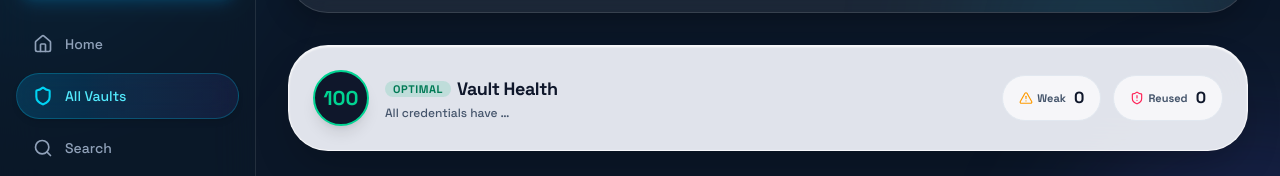
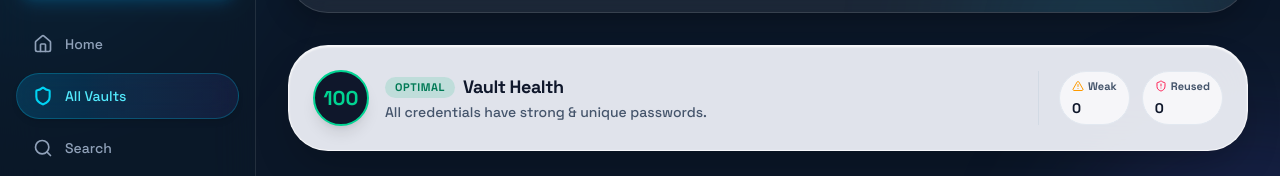
Before and after one commit to abdnimit1203/CipherVault-FE, a Next.js app: page /dashboard in a window 1280 px wide. Shown: the part 147-323 px from the top of the page. Built offline with nearby package versions, Linux system fonts and the light colour scheme; no server answers; sample sign-in values are in the browser's storage.

Commit message:
style(dashboard): refine Vault Health layout with compact metric filter pills and full text readability

```diff
--- a/src/app/dashboard/page.tsx
+++ b/src/app/dashboard/page.tsx
@@ -159,66 +159,66 @@ export default function DashboardPage() {
         </div>
       </motion.section>
 
-      {/* Vault Health Card - Ultra Compact Flex Row for Mobile */}
-      <div className="glass-card-light p-3.5 sm:p-5 md:p-6 rounded-2xl sm:rounded-3xl relative overflow-hidden transition-all duration-300 hover:shadow-2xl">
-        <div className="flex flex-row items-center justify-between gap-2.5 sm:gap-5 relative z-10">
-          <div className="flex items-center gap-2.5 sm:gap-4 min-w-0">
-            <div className={`relative flex items-center justify-center w-10 h-10 sm:w-14 sm:h-14 rounded-xl sm:rounded-2xl bg-slate-900 text-white border-2 shadow-lg shrink-0 ${
+      {/* Vault Health Card - Spacious, Readable & Dynamic */}
+      <div className="glass-card-light p-4 sm:p-5 md:p-6 rounded-2xl sm:rounded-3xl relative overflow-hidden transition-all duration-300 hover:shadow-2xl">
+        <div className="flex flex-col sm:flex-row items-start sm:items-center justify-between gap-4 sm:gap-5 relative z-10">
+          <div className="flex items-center gap-3.5 sm:gap-4">
+            <div className={`relative flex items-center justify-center w-12 h-12 sm:w-14 sm:h-14 rounded-2xl bg-slate-900 text-white border-2 shadow-lg shrink-0 ${
               healthScore >= 80 ? 'border-emerald-400' : healthScore >= 50 ? 'border-amber-400' : 'border-rose-500'
             }`}>
-              <span className={`text-sm sm:text-xl font-black ${
+              <span className={`text-lg sm:text-xl font-black ${
                 healthScore >= 80 ? 'text-emerald-400' : healthScore >= 50 ? 'text-amber-400' : 'text-rose-400'
               }`}>
                 {isLoading ? "..." : healthScore}
               </span>
             </div>
-            <div className="min-w-0">
-              <div className="flex items-center gap-1.5">
-                <span className={`px-2 py-0.2 rounded-full text-[9px] sm:text-[11px] font-bold uppercase tracking-wider ${
+            <div className="space-y-0.5">
+              <div className="flex items-center gap-2 flex-wrap">
+                <span className={`px-2.5 py-0.5 rounded-full text-[10px] sm:text-[11px] font-bold uppercase tracking-wider ${
                   healthScore >= 80 ? 'bg-emerald-500/15 text-emerald-700' : healthScore >= 50 ? 'bg-amber-500/15 text-amber-700' : 'bg-rose-500/15 text-rose-700'
                 }`}>
                   {healthScore >= 80 ? 'Optimal' : healthScore >= 50 ? 'Warning' : 'Critical'}
                 </span>
-                <h3 className="font-extrabold text-xs sm:text-lg text-slate-900 tracking-tight truncate">Vault Health</h3>
+                <h3 className="font-extrabold text-base sm:text-lg text-slate-900 tracking-tight">Vault Health</h3>
               </div>
-              <p className="text-[10px] sm:text-xs text-slate-600 font-medium mt-0.5 truncate max-w-[130px] xs:max-w-none">
+              <p className="text-xs sm:text-sm text-slate-600 font-medium break-words leading-snug">
                 {weakCount === 0 && reusedCount === 0
                   ? "All credentials have strong & unique passwords."
-                  : `${weakCount} weak, ${reusedCount} reused credentials.`}
+                  : `${weakCount} weak and ${reusedCount} reused credentials detected.`}
               </p>
             </div>
           </div>
 
-          {/* Interactive Metric Filter Buttons */}
-          <div className="flex items-center gap-1.5 sm:gap-3 shrink-0">
+          {/* Interactive Metric Filter Buttons - Small & Compact */}
+          <div className="flex items-center gap-2 sm:gap-3 w-full sm:w-auto pt-2.5 sm:pt-0 border-t sm:border-t-0 sm:border-l border-slate-300/60 sm:pl-5">
             <button
               onClick={() => setActiveFilter(activeFilter === 'weak' ? 'all' : 'weak')}
               className={cn(
-                "flex items-center gap-1.5 p-1.5 px-2.5 sm:p-2.5 sm:px-4 rounded-xl sm:rounded-2xl border transition-all cursor-pointer",
+                "flex items-center justify-between sm:flex-col sm:items-start gap-1 p-1.5 px-3 rounded-xl sm:rounded-2xl border transition-all text-left flex-1 sm:flex-none cursor-pointer",
                 activeFilter === 'weak'
                   ? 'bg-amber-500/20 border-amber-500/50 shadow-md ring-2 ring-amber-400/40'
                   : 'bg-white/70 hover:bg-white/90 border-slate-200'
               )}
             >
               <span className="text-[10px] sm:text-[11px] text-slate-600 font-bold flex items-center gap-1">
-                <AlertTriangle className="w-3 h-3 sm:w-3.5 sm:h-3.5 text-amber-500 shrink-0"/> Weak
+                <AlertTriangle className="w-3 h-3 text-amber-500 shrink-0"/> Weak
               </span>
-              <span className="font-extrabold text-xs sm:text-base text-slate-900 ml-0.5">{weakCount}</span>
+              <span className="font-extrabold text-xs sm:text-sm text-slate-900">{weakCount}</span>
             </button>
 
             <button
               onClick={() => setActiveFilter(activeFilter === 'reused' ? 'all' : 'reused')}
               className={cn(
-                "flex items-center gap-1.5 p-1.5 px-2.5 sm:p-2.5 sm:px-4 rounded-xl sm:rounded-2xl border transition-all cursor-pointer",
+                "flex items-center justify-between sm:flex-col sm:items-start gap-1 p-1.5 px-3 rounded-xl sm:rounded-2xl border transition-all text-left flex-1 sm:flex-none cursor-pointer",
                 activeFilter === 'reused'
                   ? 'bg-rose-500/20 border-rose-500/50 shadow-md ring-2 ring-rose-400/40'
                   : 'bg-white/70 hover:bg-white/90 border-slate-200'
               )}
             >
               <span className="text-[10px] sm:text-[11px] text-slate-600 font-bold flex items-center gap-1">
-                <ShieldAlert className="w-3 h-3 sm:w-3.5 sm:h-3.5 text-rose-500 shrink-0"/> Reused
+                <ShieldAlert className="w-3 h-3 text-rose-500 shrink-0"/> Reused
               </span>
-              <span className="font-extrabold text-xs sm:text-base text-slate-900 ml-0.5">{reusedCount}</span>
+              <span className="font-extrabold text-xs sm:text-sm text-slate-900">{reusedCount}</span>
             </button>
           </div>
         </div>
```
